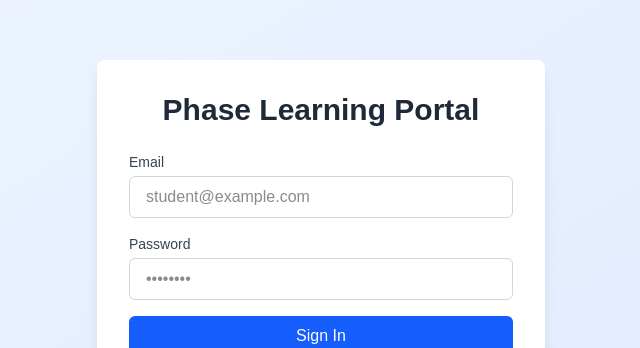
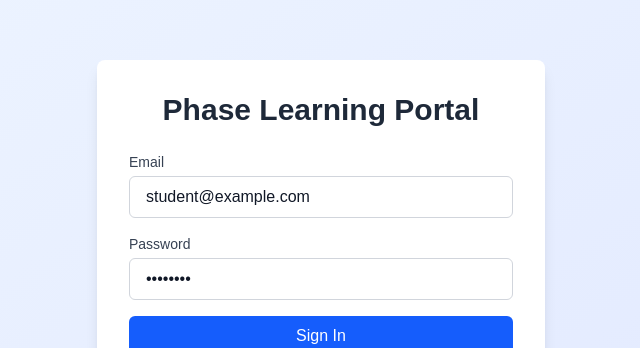
Before and after one commit to mraayush979blip/fool, a Next.js app: page /login in a window 1280 px wide. Shown: the part 154-502 px from the top of the page, without its empty margins (319-959 px from the left). Built offline with nearby package versions, Linux system fonts and the light colour scheme; no server answers.

Commit message:
Reinforce input text visibility with explicit colors and robust global CSS

```diff
--- a/src/app/admin/students/page.tsx
+++ b/src/app/admin/students/page.tsx
@@ -102,7 +102,7 @@ export default function StudentListPage() {
                     </div>
                     <input
                         type="text"
-                        className="block w-full pl-10 pr-3 py-2 border border-gray-300 rounded-md leading-5 bg-white placeholder-gray-500 focus:outline-none focus:ring-1 focus:ring-blue-500 focus:border-blue-500 sm:text-sm"
+                        className="block w-full pl-10 pr-3 py-2 border border-gray-300 rounded-md leading-5 bg-white text-gray-900 placeholder-gray-500 focus:outline-none focus:ring-1 focus:ring-blue-500 focus:border-blue-500 sm:text-sm"
                         placeholder="Search by name, email, or roll number..."
                         value={searchQuery}
                         onChange={(e) => setSearchQuery(e.target.value)}
--- a/src/app/globals.css
+++ b/src/app/globals.css
@@ -25,13 +25,38 @@ body {
   font-family: Arial, Helvetica, sans-serif;
 }
 
-/* Fix for input visibility */
-input, textarea, select {
-  color: #171717 !important; /* Force dark text for readability */
+/* Robust fix for input visibility across all browsers */
+input,
+textarea,
+select,
+input::placeholder,
+textarea::placeholder {
+  color: #111827 !important;
+  /* text-gray-900 */
+  opacity: 1 !important;
+}
+
+/* Ensure background is white if text is dark */
+input,
+textarea,
+select {
+  background-color: #ffffff !important;
 }
 
 @media (prefers-color-scheme: dark) {
-  input, textarea, select {
-    color: #ededed !important; /* Light text for dark mode */
+
+  input,
+  textarea,
+  select {
+    color: #f9fafb !important;
+    /* text-gray-50 */
+    background-color: #1f2937 !important;
+    /* text-gray-800 */
+  }
+
+  input::placeholder,
+  textarea::placeholder {
+    color: #9ca3af !important;
+    /* text-gray-400 */
   }
 }
--- a/src/components/PhaseForm.tsx
+++ b/src/components/PhaseForm.tsx
@@ -127,7 +127,7 @@ export default function PhaseForm({ id }: PhaseFormProps) {
                                 id="phase_number"
                                 required
                                 min="1"
-                                className="shadow-sm focus:ring-blue-500 focus:border-blue-500 block w-full sm:text-sm border-gray-300 rounded-md py-2 px-3 border"
+                                className="shadow-sm focus:ring-blue-500 focus:border-blue-500 block w-full sm:text-sm border-gray-300 rounded-md py-2 px-3 border text-gray-900"
                                 value={formData.phase_number}
                                 onChange={(e) => setFormData({ ...formData, phase_number: parseInt(e.target.value) })}
                             />
@@ -144,7 +144,7 @@ export default function PhaseForm({ id }: PhaseFormProps) {
                                 name="title"
                                 id="title"
                                 required
-                                className="shadow-sm focus:ring-blue-500 focus:border-blue-500 block w-full sm:text-sm border-gray-300 rounded-md py-2 px-3 border"
+                                className="shadow-sm focus:ring-blue-500 focus:border-blue-500 block w-full sm:text-sm border-gray-300 rounded-md py-2 px-3 border text-gray-900"
                                 placeholder="e.g. Fundamental Concepts"
                                 value={formData.title}
                                 onChange={(e) => setFormData({ ...formData, title: e.target.value })}
@@ -161,7 +161,7 @@ export default function PhaseForm({ id }: PhaseFormProps) {
                                 id="description"
                                 name="description"
                                 rows={3}
-                                className="shadow-sm focus:ring-blue-500 focus:border-blue-500 block w-full sm:text-sm border-gray-300 rounded-md py-2 px-3 border"
+                                className="shadow-sm focus:ring-blue-500 focus:border-blue-500 block w-full sm:text-sm border-gray-300 rounded-md py-2 px-3 border text-gray-900"
                                 placeholder="What will students learn in this phase?"
                                 value={formData.description}
                                 onChange={(e) => setFormData({ ...formData, description: e.target.value })}
@@ -185,7 +185,7 @@ export default function PhaseForm({ id }: PhaseFormProps) {
                                 name="youtube_url"
                                 id="youtube_url"
                                 placeholder="https://www.youtube.com/watch?v=..."
-                                className="shadow-sm focus:ring-blue-500 focus:border-blue-500 block w-full sm:text-sm border-gray-300 rounded-md py-2 px-3 border"
+                                className="shadow-sm focus:ring-blue-500 focus:border-blue-500 block w-full sm:text-sm border-gray-300 rounded-md py-2 px-3 border text-gray-900"
                                 value={formData.youtube_url || ''}
                                 onChange={(e) => setFormData({ ...formData, youtube_url: e.target.value })}
                             />
@@ -202,7 +202,7 @@ export default function PhaseForm({ id }: PhaseFormProps) {
                                 name="assignment_resource_url"
                                 id="assignment_resource_url"
                                 placeholder="Link to project boilerplate or instructions"
-                                className="shadow-sm focus:ring-blue-500 focus:border-blue-500 block w-full sm:text-sm border-gray-300 rounded-md py-2 px-3 border"
+                                className="shadow-sm focus:ring-blue-500 focus:border-blue-500 block w-full sm:text-sm border-gray-300 rounded-md py-2 px-3 border text-gray-900"
                                 value={formData.assignment_resource_url || ''}
                                 onChange={(e) => setFormData({ ...formData, assignment_resource_url: e.target.value })}
                             />
@@ -225,7 +225,7 @@ export default function PhaseForm({ id }: PhaseFormProps) {
                                 name="start_date"
                                 id="start_date"
                                 required
-                                className="shadow-sm focus:ring-blue-500 focus:border-blue-500 block w-full sm:text-sm border-gray-300 rounded-md py-2 px-3 border"
+                                className="shadow-sm focus:ring-blue-500 focus:border-blue-500 block w-full sm:text-sm border-gray-300 rounded-md py-2 px-3 border text-gray-900"
                                 value={formData.start_date}
                                 onChange={(e) => setFormData({ ...formData, start_date: e.target.value })}
                             />
@@ -242,7 +242,7 @@ export default function PhaseForm({ id }: PhaseFormProps) {
                                 name="end_date"
                                 id="end_date"
                                 required
-                                className="shadow-sm focus:ring-blue-500 focus:border-blue-500 block w-full sm:text-sm border-gray-300 rounded-md py-2 px-3 border"
+                                className="shadow-sm focus:ring-blue-500 focus:border-blue-500 block w-full sm:text-sm border-gray-300 rounded-md py-2 px-3 border text-gray-900"
                                 value={formData.end_date}
                                 onChange={(e) => setFormData({ ...formData, end_date: e.target.value })}
                             />
```
